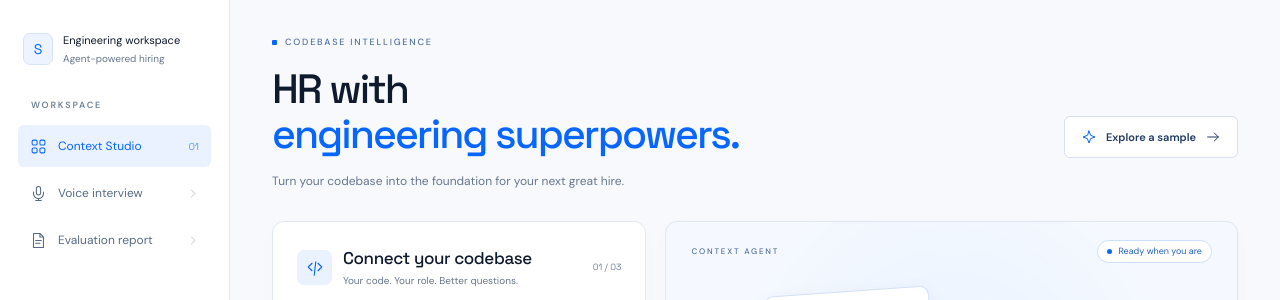
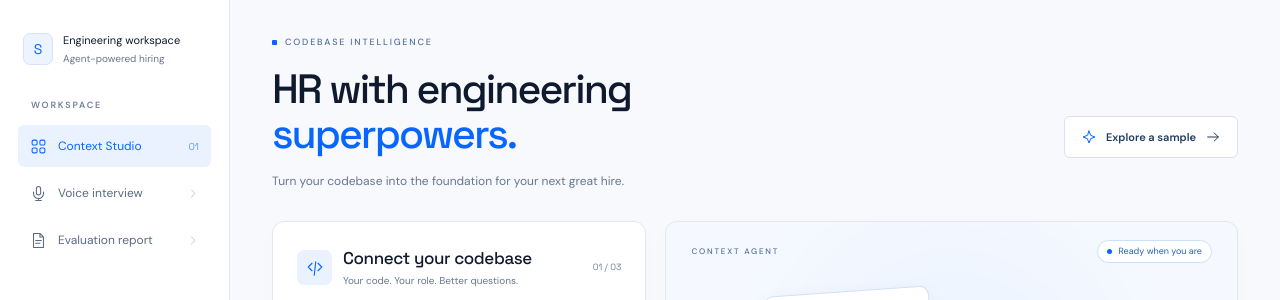
Before and after one commit to e-left/SuperhumanResources, a plain HTML site: page web/context.html in a window 1280 px wide. Shown: the part 77-377 px from the top of the page. Drawn offline with Linux system fonts and the light colour scheme; files that its build step writes are made by us from their sources; files whose address does not match are found by name.

Commit message:
copy: place engineering on the dark hero line
Entire-Checkpoint: 01M4JYNG469H1B31TZG0KYR9FN

```diff
--- a/web/context.html
+++ b/web/context.html
@@ -134,7 +134,7 @@
         <section class="page-heading">
           <div>
             <div class="eyebrow"><span></span>CODEBASE INTELLIGENCE</div>
-            <h1>HR with<br /><em>engineering superpowers.</em></h1>
+            <h1>HR with engineering<br /><em>superpowers.</em></h1>
             <p>
               Turn your codebase into the foundation for your next great hire.
             </p>
```
